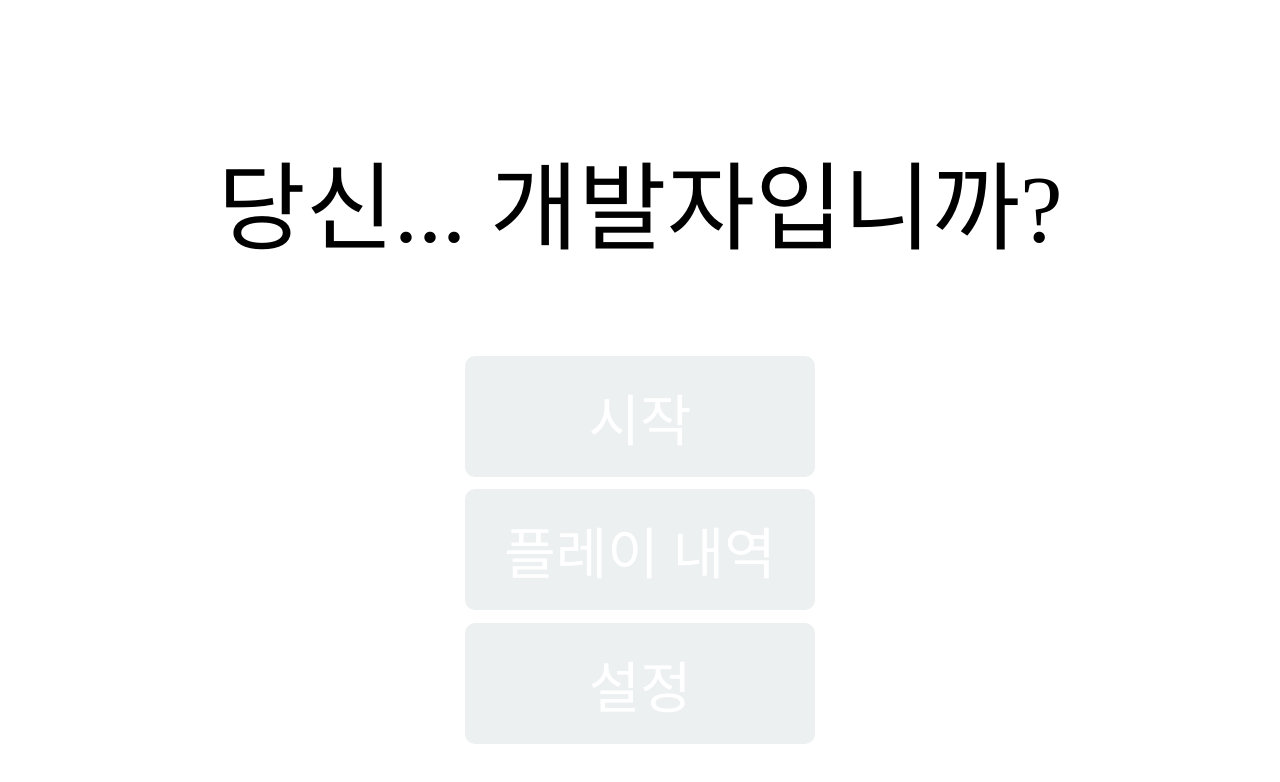
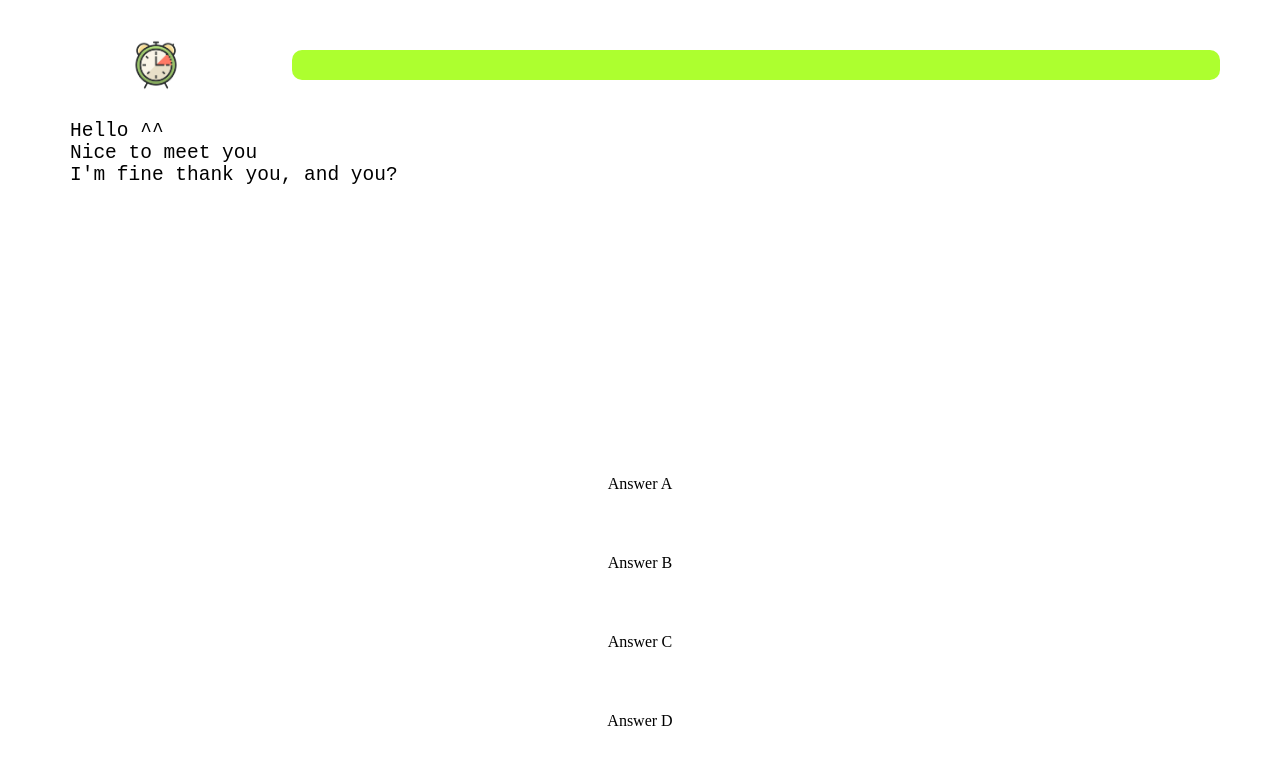
Before and after one commit to hsk-kr/are-you-a-developer, a React (Create React App) app: page /game in a window 1280 px wide. Shown: the top 782 px of the page. Built offline with nearby package versions, Linux system fonts and the light colour scheme.

Commit message:
Game Screen Layout
- Added QuestionsContext

```diff
--- a/src/components/App/index.tsx
+++ b/src/components/App/index.tsx
@@ -5,6 +5,7 @@ import { ThemeContext, defaultThemeContext } from "../../contexts/ThemeContext";
 import LanguageProvider from "../../contexts/providers/LanguageProvider";
 import Main from "../Main";
 import Setting from "../Setting";
+import Game from "../Game";
 
 const App = () => {
   return (
@@ -12,6 +13,9 @@ const App = () => {
       <ThemeContext.Provider value={defaultThemeContext}>
         <Router>
           <Switch>
+            <Route path="/game" exact>
+              <Game />
+            </Route>
             <Route path="/setting" exact>
               <Setting />
             </Route>
--- /dev/null
+++ b/src/components/Game/index.tsx
@@ -0,0 +1,44 @@
+import React from "react";
+import "./styles.scss";
+
+const Game = () => {
+  const maximumTime = 60;
+  const remainTime = maximumTime;
+  const questionObj = {
+    question: "Hello ^^\nNice to meet you\nI'm fine thank you, and you?",
+    answerList: ["Answer A", "Answer B", "Answer C", "Answer D"],
+    answerIdx: 0
+  };
+  const progressWidthPercentage = (remainTime / maximumTime) * 100;
+
+  return (
+    <div className="game-container">
+      <div className="time-container">
+        <div className="time-icon-box">
+          <img
+            src="/images/game/game-clock.png"
+            alt="Clock Icon"
+            className="clock-icon"
+          />
+        </div>
+        <div className="progress-box">
+          <div
+            className="progress-bar"
+            style={{ width: `${progressWidthPercentage}%` }}
+          ></div>
+        </div>
+      </div>
+      <div className="question-box">
+        <pre>{questionObj.question}</pre>
+      </div>
+      <div className="answers-box">
+        <div className="answer">{questionObj.answerList[0]}</div>
+        <div className="answer">{questionObj.answerList[1]}</div>
+        <div className="answer">{questionObj.answerList[2]}</div>
+        <div className="answer">{questionObj.answerList[3]}</div>
+      </div>
+    </div>
+  );
+};
+
+export default Game;
--- /dev/null
+++ b/src/components/Game/styles.scss
@@ -0,0 +1,83 @@
+.game-container {
+  width: 100%;
+  height: 100%;
+
+  display: flex;
+  flex-direction: column;
+  padding: 40px;
+  box-sizing: border-box;
+
+  .time-container {
+    height: 50px;
+    display: flex;
+
+    .time-icon-box {
+      flex: 1;
+      display: flex;
+      justify-content: center;
+
+      img {
+        height: 100%;
+      }
+    }
+
+    .progress-box {
+      flex: 4;
+      padding: 10px 20px;
+      box-sizing: border-box;
+
+      .progress-bar {
+        height: 100%;
+        border-radius: 10px;
+        background-color: greenyellow;
+      }
+    }
+  }
+
+  .question-box {
+    flex: 1;
+    display: flex;
+    justify-content: center;
+    padding: 20px;
+
+    pre {
+      width: 100%;
+      height: 100%;
+
+      overflow-y: scroll;
+
+      box-sizing: border-box;
+      padding: 10px;
+      margin: 0;
+
+      font-size: 1.5em;
+
+      background-color: white;
+      border-radius: 15px;
+
+      &:hover {
+        cursor: default;
+      }
+    }
+  }
+
+  .answers-box {
+    flex: 1;
+    display: flex;
+    flex-direction: column;
+
+    .answer {
+      flex: 1;
+      display: flex;
+      align-items: center;
+      justify-content: center;
+
+      border-radius: 15px;
+
+      &:hover {
+        cursor: pointer;
+        background-color: #dfe6e9;
+      }
+    }
+  }
+}
--- a/src/components/Main/index.tsx
+++ b/src/components/Main/index.tsx
@@ -20,7 +20,7 @@ const Main = (): React.ReactElement => {
       </div>
       <div className="menu">
         <div className="menu-start">
-          <Link to="/setting" className="dft-btn rh2">
+          <Link to="/game" className="dft-btn rh2">
             {menuStart}
           </Link>
         </div>
```
Also changed, not shown: src/contexts/QuestionsContext.ts (added, +52 -0 lines), public/images/game/game-clock.png (added).
